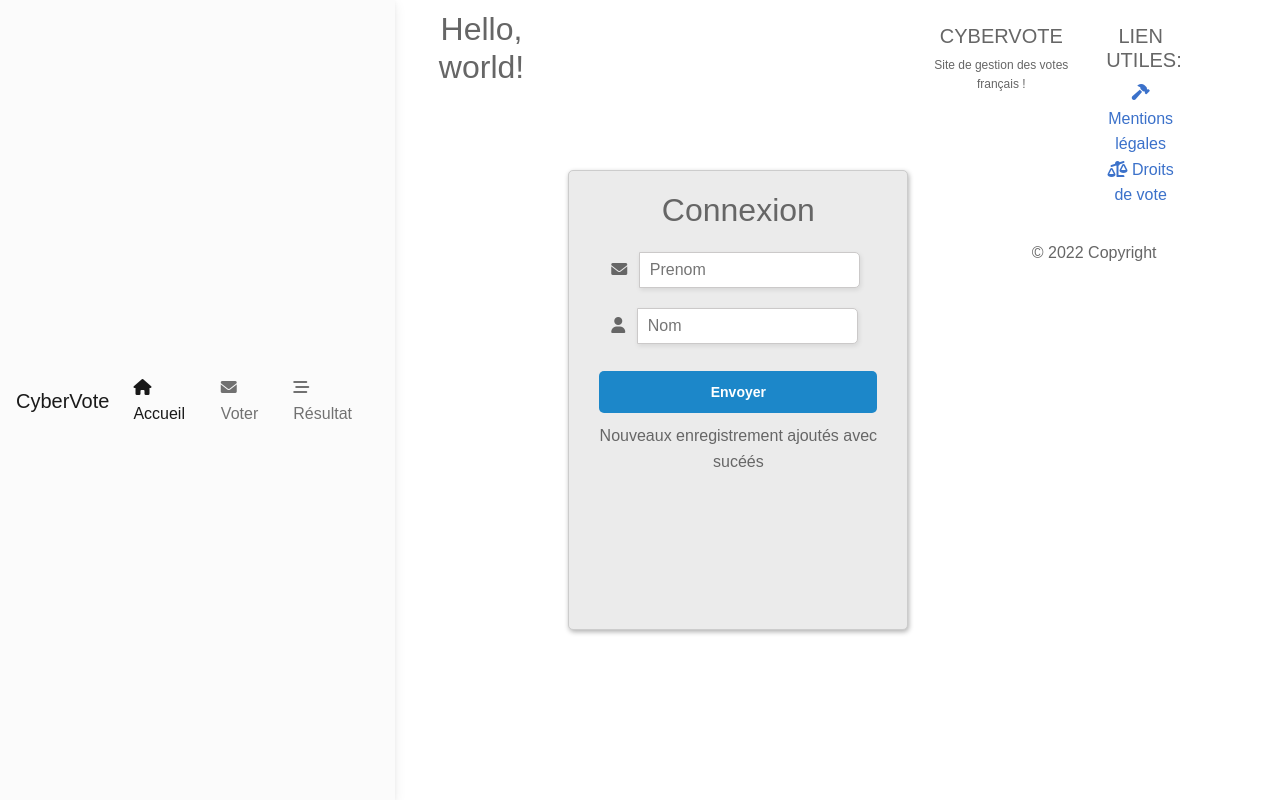
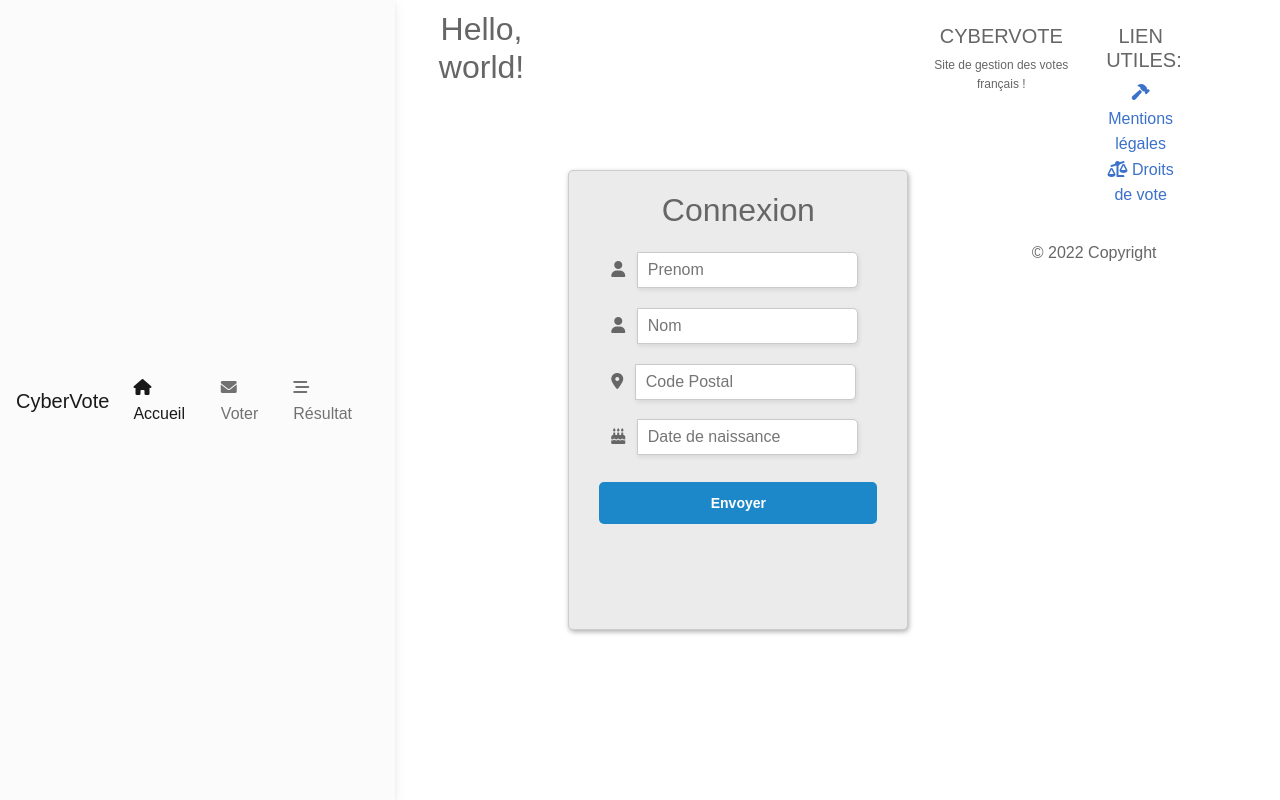
Before and after one commit to Aimericv/CyberVoteSLAM, a PHP site: page /login.php in a window 1280 px wide. Run offline with PHP 8.4, Linux system fonts and the light colour scheme; data that the repository does not hold is empty; some libraries are stand-ins or nearby versions; some web fonts are replaced.

Commit message:
Update login.php

```diff
--- a/login.php
+++ b/login.php
@@ -137,10 +137,14 @@ include("./assets/includes/header.php");
       <h1>Connexion</h1>
       <form action="/" method="post">
 
-        <label id="icon" for="prenom"><i class="fas fa-envelope"></i></label>
+        <label id="icon" for="prenom"><i class="fas fa-user"></i></label>
         <input type="text" name="prenom" id="prenom" placeholder="Prenom" required/>
         <label id="icon" for="nom"><i class="fas fa-user"></i></label>
         <input type="text" name="nom" id="nom" placeholder="Nom" required/>
+        <label id="icon" for="code_postale"><i class="fas fa-location-dot"></i></label>
+        <input type="text" name="code_postale" id="nom" placeholder="Code Postal" required/>
+        <label id="icon" for="date_naissance"><i class="fas fa-birthday-cake"></i></label>
+        <input type="text" name="date_naissance" id="nom" placeholder="Date de naissance" required/>
 
 
         <div class="btn-block">
@@ -155,19 +159,21 @@ include("./assets/includes/header.php");
           $dbname = "cybervote";
           $a= $_POST['nom'];
           $b= $_POST['prenom'];
+          $c= $_POST['code_postale'];
+          $d= $_POST['date_naissance'];
 
           try {
             $conn = new PDO("mysql:host=$servername;dbname=$dbname", $username, $password);
             // définir le mode exception d'erreur PDO
             $conn->setAttribute(PDO::ATTR_ERRMODE, PDO::ERRMODE_EXCEPTION);
 
-            $sql = "INSERT INTO `candidat` ( `nom`, `prenom`)
-          VALUES( '$a', '$b')
+            $sql = "INSERT INTO `Electeur` ( `nom`, `prenom`, `code_postale`, `date_naissance`)
+          VALUES( '$a', '$b', '$c', '$d')
           ";
 
             // utiliser la fonction exec() car aucun résultat n'est renvoyé
             $conn->exec($sql);
-            echo "Nouveaux enregistrement ajoutés avec sucéés";
+            //echo "Nouveaux enregistrement ajoutés avec sucéés";
           } catch(PDOException $e) {
             echo $sql . "
           " . $e->getMessage();
```
